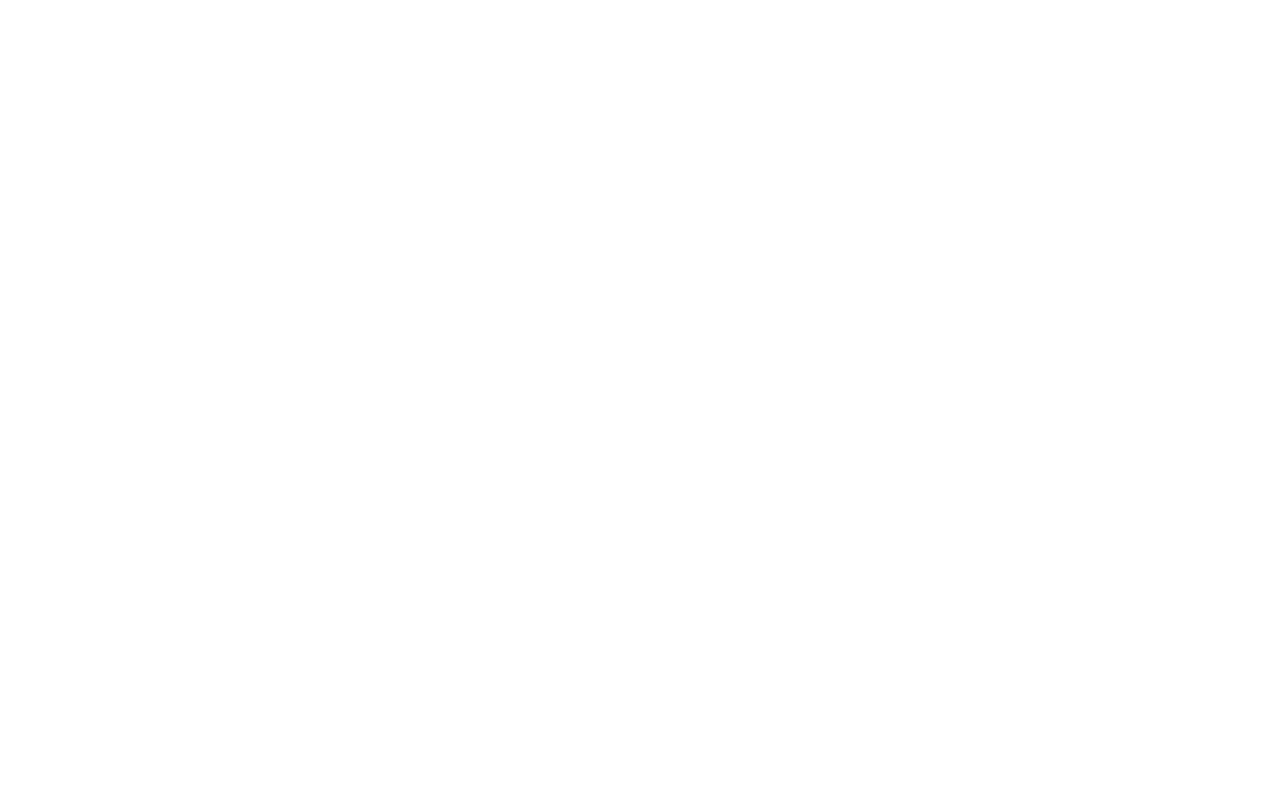
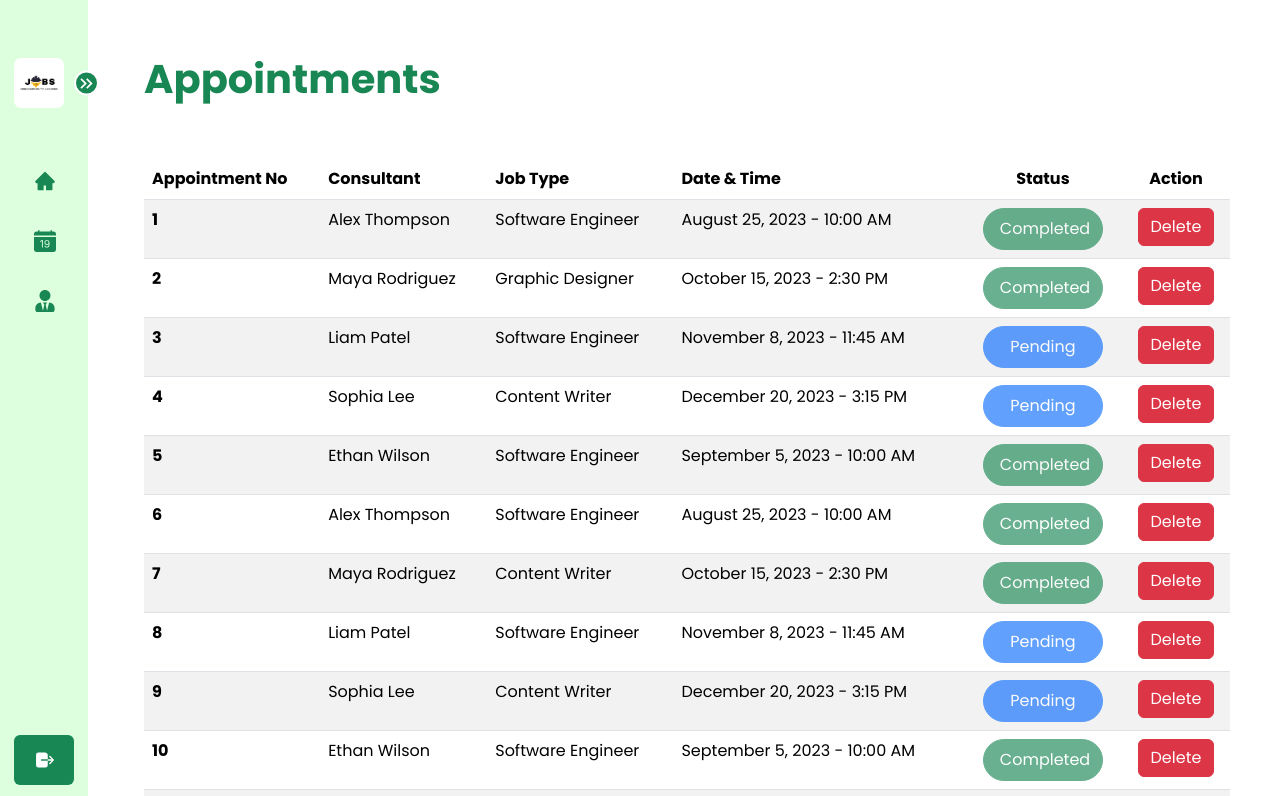
Before and after one commit to Waverista/Appointment-scheduling-app, a React (Create React App) app in the folder local/: page /appointment in a window 1280 px wide. Before the commit this address had no page. Shown: the top 796 px of the page. Built offline with nearby package versions, Linux system fonts and the light colour scheme; the HTML template or start-up script is replaced by a standard one.

Commit message:
create appointment page

```diff
--- a/local/src/App.js
+++ b/local/src/App.js
@@ -2,6 +2,7 @@
 import { BrowserRouter, Route, Routes } from "react-router-dom";
 import "./App.css";
 import SideMenuLayout from "./Layouts/SideMenuLayout/SideMenuLayout";
+import Appointments from "./pages/Appointments/Appointments";
 import Home from "./pages/Home/Home";
 import Login from "./pages/Login/Login";
 import Register from "./pages/Register/Register";
@@ -19,6 +20,14 @@
             </SideMenuLayout>
           }
         ></Route>
+        <Route
+          path="/appointment"
+          element={
+            <SideMenuLayout>
+              <Appointments />
+            </SideMenuLayout>
+          }
+        ></Route>
         <Route path="/Register" element={<Register />}></Route>
       </Routes>
     </BrowserRouter>
--- /dev/null
+++ b/local/src/pages/Appointments/Appointments.js
@@ -0,0 +1,171 @@
+const appointmentsLst = [
+  {
+    id: 1,
+    consultantName: "Alex Thompson",
+    dateTime: "August 25, 2023 - 10:00 AM",
+    jobType: "Software Engineer",
+    status: true,
+  },
+  {
+    id: 2,
+    consultantName: "Maya Rodriguez",
+    dateTime: "October 15, 2023 - 2:30 PM",
+    jobType: "Graphic Designer",
+    status: true,
+  },
+  {
+    id: 3,
+    consultantName: "Liam Patel",
+    dateTime: "November 8, 2023 - 11:45 AM",
+    jobType: "Software Engineer",
+    status: false,
+  },
+  {
+    id: 4,
+    consultantName: "Sophia Lee",
+    dateTime: "December 20, 2023 - 3:15 PM",
+    jobType: "Content Writer",
+    status: false,
+  },
+  {
+    id: 5,
+    consultantName: "Ethan Wilson",
+    dateTime: "September 5, 2023 - 10:00 AM",
+    jobType: "Software Engineer",
+    status: true,
+  },
+  {
+    id: 6,
+    consultantName: "Alex Thompson",
+    dateTime: "August 25, 2023 - 10:00 AM",
+    jobType: "Software Engineer",
+    status: true,
+  },
+  {
+    id: 7,
+    consultantName: "Maya Rodriguez",
+    dateTime: "October 15, 2023 - 2:30 PM",
+    jobType: "Content Writer",
+    status: true,
+  },
+  {
+    id: 8,
+    consultantName: "Liam Patel",
+    dateTime: "November 8, 2023 - 11:45 AM",
+    jobType: "Software Engineer",
+    status: false,
+  },
+  {
+    id: 9,
+    consultantName: "Sophia Lee",
+    dateTime: "December 20, 2023 - 3:15 PM",
+    jobType: "Content Writer",
+    status: false,
+  },
+  {
+    id: 10,
+    consultantName: "Ethan Wilson",
+    dateTime: "September 5, 2023 - 10:00 AM",
+    jobType: "Software Engineer",
+    status: true,
+  },
+  {
+    id: 11,
+    consultantName: "Alex Thompson",
+    dateTime: "August 25, 2023 - 10:00 AM",
+    jobType: "Software Engineer",
+    status: true,
+  },
+  {
+    id: 12,
+    consultantName: "Maya Rodriguez",
+    dateTime: "October 15, 2023 - 2:30 PM",
+    jobType: "Content Writer",
+    status: true,
+  },
+  {
+    id: 13,
+    consultantName: "Liam Patel",
+    dateTime: "November 8, 2023 - 11:45 AM",
+    jobType: "Data Scientist",
+    status: false,
+  },
+  {
+    id: 14,
+    consultantName: "Sophia Lee",
+    dateTime: "December 20, 2023 - 3:15 PM",
+    jobType: "Project Manager",
+    status: false,
+  },
+  {
+    id: 15,
+    consultantName: "Ethan Wilson",
+    dateTime: "September 5, 2023 - 10:00 AM",
+    jobType: "Software Engineer",
+    status: true,
+  },
+];
+
+const Appointments = () => {
+  // const [appointmentsList, setAppointmentsList] = useState([]);
+
+  // setAppointmentsList(appointmentsLst);
+  return (
+    <div style={{ marginRight: "50px" }}>
+      <h1 style={{ color: "#198754", fontWeight: "900" }}>Appointments</h1>
+      <br />
+      <br />
+      <table class="table table-striped">
+        <thead>
+          <tr>
+            <th scope="col">Appointment No</th>
+            <th scope="col">Consultant</th>
+            <th scope="col">Job Type</th>
+            <th scope="col">Date & Time</th>
+            <th scope="col" style={{ textAlign: "center" }}>
+              Status
+            </th>
+            <th scope="col" style={{ textAlign: "center" }}>
+              Action
+            </th>
+          </tr>
+        </thead>
+        <tbody>
+          {appointmentsLst.map((item) => (
+            <tr key={item.id}>
+              <th scope="row">{item.id}</th>
+              <td>{item.consultantName}</td>
+              <td>{item.jobType}</td>
+              <td>{item.dateTime}</td>
+              <td style={{ textAlign: "center" }}>
+                <div
+                  className={
+                    item.status
+                      ? "btn btn-success btn-lg disabled"
+                      : "btn btn-primary btn-lg disabled"
+                  }
+                  style={{
+                    borderRadius: "50px",
+                    fontSize: "16px",
+                    width: "120px",
+                  }}
+                >
+                  {item.status ? "Completed" : "Pending"}
+                </div>
+              </td>
+              <td style={{ textAlign: "center" }}>
+                <div className="flex">
+                  <button type="button" class="btn btn-danger">
+                    Delete
+                  </button>
+                </div>
+              </td>
+            </tr>
+          ))}
+        </tbody>
+      </table>
+    </div>
+  );
+};
+
+export default Appointments;
```
